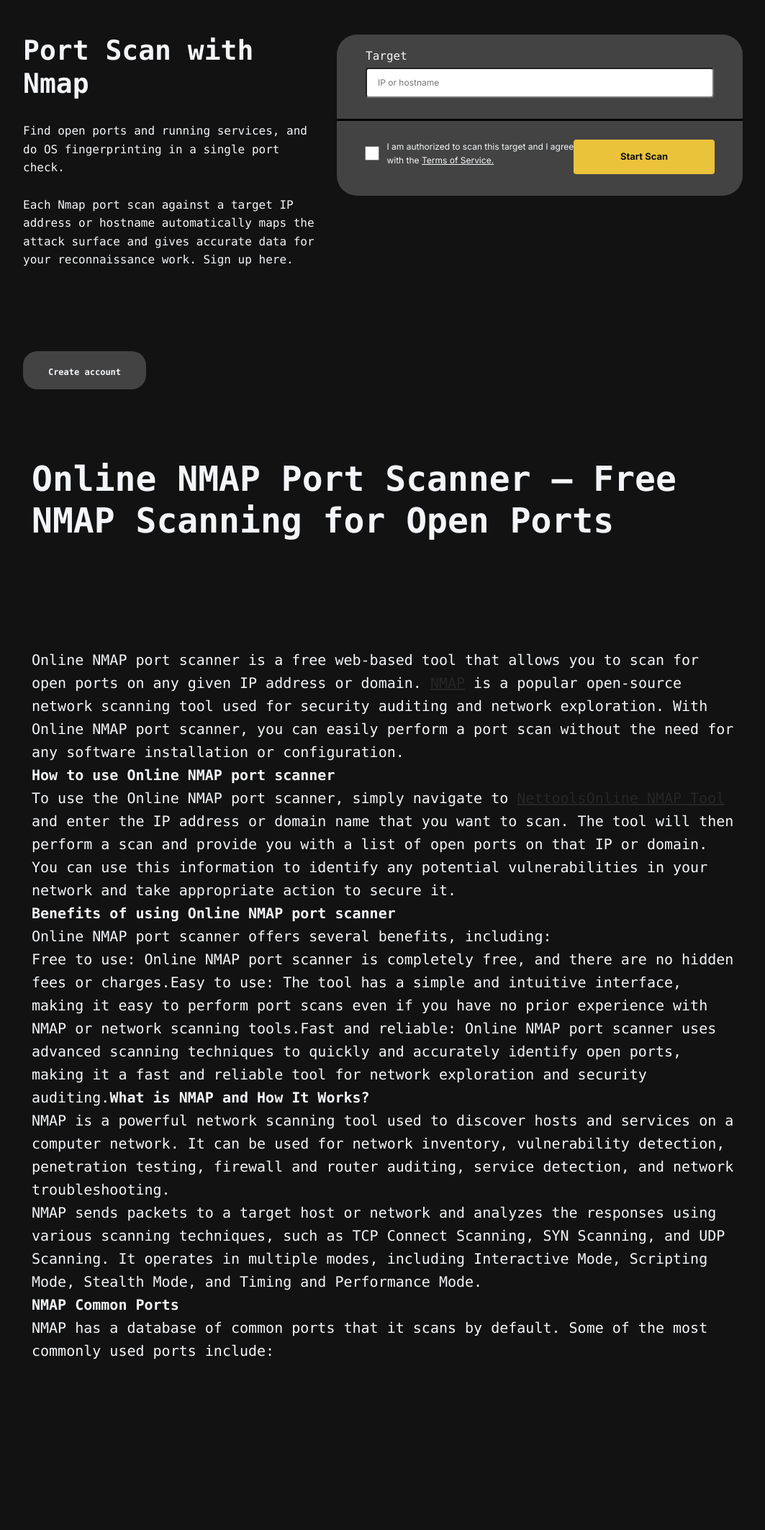
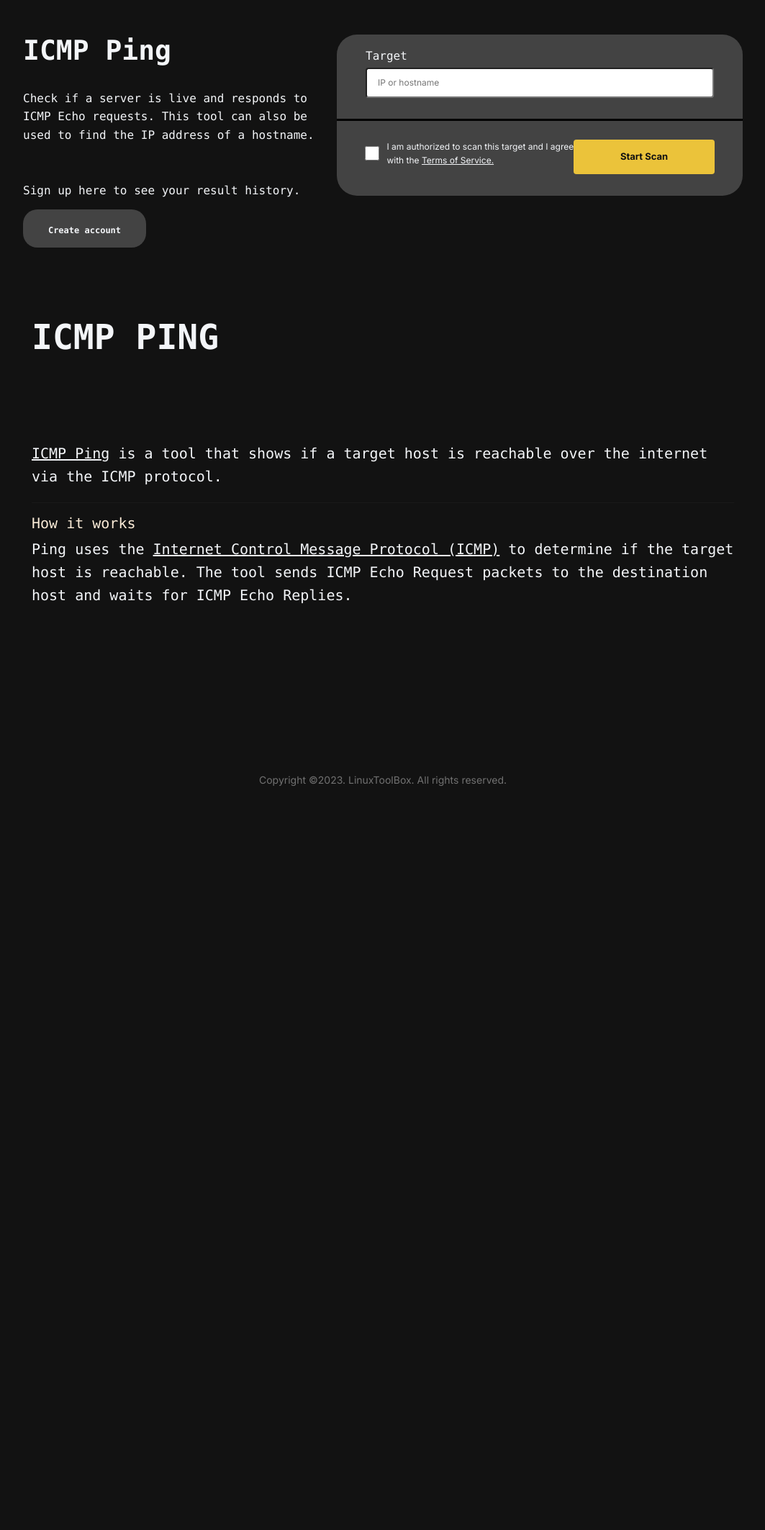
Before and after one commit to anasjag/LinuxToolBox, a Flask app: page /ping.html in a window 1280 px wide. Shown: the part 72-2198 px from the top of the page at 72% size, without its empty margins (108-1171 px from the left). After the commit the page ends 1164 px from the top, so only its background shows below. Run offline with Flask 3, Linux system fonts and the light colour scheme; some libraries are stand-ins or nearby versions.

Commit message:
ping style

```diff
--- a/static/css/tools.css
+++ b/static/css/tools.css
@@ -171,7 +171,6 @@
   #tool_btn1 {
     border-radius: 20px;
     color: #f3f5f8;
-    margin-top: 82px;
     max-width: 171px;
     height: 53px;
     font-size: 12px;
--- a/templates/ping.html
+++ b/templates/ping.html
@@ -16,8 +16,8 @@
         </div>
 
         <!-- Content of the modal -->
-        <iframe src="{{url_for('pages.ping',target_ip=target_ip)}}" frameborder="0" name="Frame" width="100%" height="1180px" style="background-color: #121212; "
-            onload="hideLoading()"></iframe>
+        <iframe src="{{url_for('pages.ping',target_ip=target_ip)}}" frameborder="0" name="Frame" width="100%"
+            height="1180px" style="background-color: #121212; " onload="hideLoading()"></iframe>
     </div>
 </div>
 {%endif%}
@@ -25,18 +25,21 @@
     <div class="container py-4">
         <div class="row">
             <div class="col">
-                <h1 class="font-monospace" id="tool_h1"><strong>Port Scan with Nmap</strong></h1>
-                <p class="font-monospace" id="tool_p1">Find open ports and running services, and do OS fingerprinting in
-                    a single port check.<br><br>Each Nmap port scan against a target IP address or hostname
-                    automatically maps the attack surface and gives accurate data for your reconnaissance work. Sign up
-                    here.</p>
+                <h1 class="font-monospace" id="tool_h1"><strong>ICMP Ping</strong></h1>
+                <p class="font-monospace" id="tool_p1">Check if a server is live and responds to ICMP Echo requests.
+                    This tool can also be
+                    used to find the IP address of a
+                    hostname.</p>
                 {%if not session.get("email")%}
+                <p class="font-monospace" id="tool_p1" style="margin-bottom: -220px;margin-top: -125px;">
+                    Sign up here to see your result history.
+                </p>
                 <a class="btn font-monospace text-center shadow d-block" role="button" data-bss-hover-animate="pulse"
                     id="tool_btn1" href="signup.html">Create account</a>
                 {%endif%}
             </div>
             <div class="col">
-                <section id="ping_card" >
+                <section id="ping_card">
                     <section id="tool_section1">
                         <div class="mb-3"
                             style="width: 100%; height: 42px; border-radius: 4px; padding-bottom: 11px; margin-left: 0px; font-size: 12px;">
@@ -81,37 +84,27 @@
     <div class="container py-4">
         <div class="row mx-auto">
             <div class="col">
-                <h1 class="font-monospace text-contnt "><strong>Online NMAP Port Scanner – Free NMAP Scanning for Open
-                        Ports</strong></h1>
+                <h1 class="font-monospace text-contnt "><strong>ICMP PING</strong></h1>
                 <div class="row">
                     <div class="col">
-                        <p class="font-monospace text2-contnt"><br>Online NMAP port scanner is a free web-based tool
-                            that allows you to scan for open ports on any given IP address or domain. <a
-                                href="https://nmap.org/">NMAP</a> is a popular open-source network scanning tool used
-                            for security auditing and network exploration. With Online NMAP port scanner, you can easily
-                            perform a port scan without the need for any software installation or
-                            configuration.<br><strong>How to use Online NMAP port scanner</strong><br>To use the Online
-                            NMAP port scanner, simply navigate to <a
-                                href="https://nettoolsonline.com/nmap-online/">NettoolsOnline NMAP Tool</a> and enter
-                            the IP address or domain name that you want to scan. The tool will then perform a scan and
-                            provide you with a list of open ports on that IP or domain. You can use this information to
-                            identify any potential vulnerabilities in your network and take appropriate action to secure
-                            it.<br><strong>Benefits of using Online NMAP port scanner</strong><br>Online NMAP port
-                            scanner offers several benefits, including:<br>Free to use: Online NMAP port scanner is
-                            completely free, and there are no hidden fees or charges.Easy to use: The tool has a simple
-                            and intuitive interface, making it easy to perform port scans even if you have no prior
-                            experience with NMAP or network scanning tools.Fast and reliable: Online NMAP port scanner
-                            uses advanced scanning techniques to quickly and accurately identify open ports, making it a
-                            fast and reliable tool for network exploration and security auditing.<strong>What is NMAP
-                                and How It Works?</strong><br>NMAP is a powerful network scanning tool used to discover
-                            hosts and services on a computer network. It can be used for network inventory,
-                            vulnerability detection, penetration testing, firewall and router auditing, service
-                            detection, and network troubleshooting.<br>NMAP sends packets to a target host or network
-                            and analyzes the responses using various scanning techniques, such as TCP Connect Scanning,
-                            SYN Scanning, and UDP Scanning. It operates in multiple modes, including Interactive Mode,
-                            Scripting Mode, Stealth Mode, and Timing and Performance Mode.<br><strong>NMAP Common
-                                Ports</strong><br>NMAP has a database of common ports that it scans by default. Some of
-                            the most commonly used ports include:</p>
+                        <p class="font-monospace text2-contnt">
+                            <a aria-current="page" href="#" class="font-monospace text2-contnt">ICMP Ping</a>
+                            is a tool that shows if a target host is reachable over the internet via the ICMP protocol.
+                        </p>
+                        <hr>
+
+                        <h3 id="how-it-works" class="font-monospace text2-contnt">
+                            <a href="#how-it-works" style="color: antiquewhite;">How it works</a>
+                        </h3>
+                        <p class="font-monospace text2-contnt">Ping uses the <a
+                                class="font-monospace text2-contnt"
+                                href="https://en.wikipedia.org/wiki/Internet_Control_Message_Protocol"
+                                rel="nofollow">Internet Control Message Protocol (ICMP)</a> to determine
+                            if the target host is
+                            reachable. The tool sends ICMP Echo Request packets to the destination host and waits for
+                            ICMP Echo Replies.
+                        </p>
+
                     </div>
                 </div>
             </div>
```
